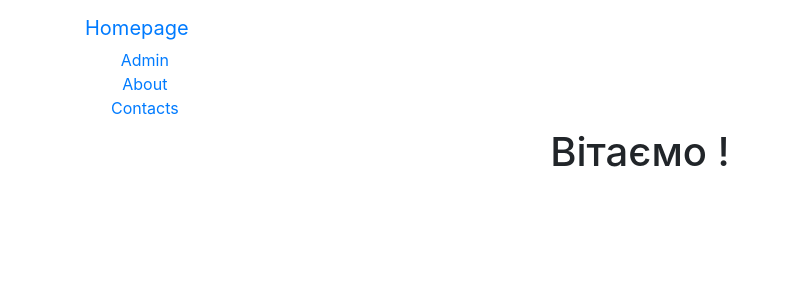
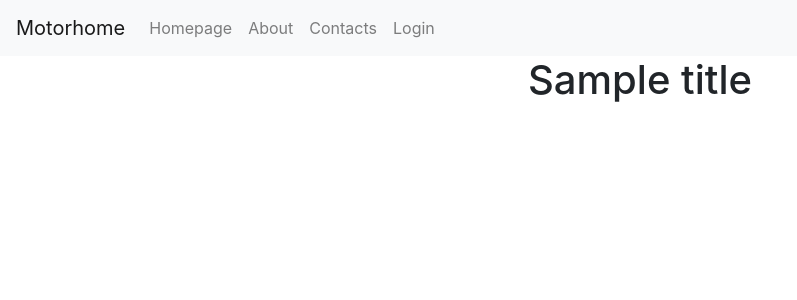
Before and after one commit to Forestriver/Motorhome, a Django app: template motorhome/templates/motorhome/layout.html in a window 1280 px wide. Shown: the top 300 px of the page, without its empty margins (0-797 px from the left). Run offline with Django 3.2, Linux system fonts and the light colour scheme; the template is opened without the code that fills it: most values are stand-ins (such as "Sample title", 1, 10 or a date in 2020); some libraries are stand-ins or nearby versions.

Commit message:
templates update

```diff
--- /dev/null
+++ b/motorhome/templates/motorhome/about.html
@@ -0,0 +1,5 @@
+{% extends "motorhome/layout.html" %}
+
+{% block content %}
+<h1>Information about Motorhome car service will be added here later</h1>
+{% endblock %}
--- /dev/null
+++ b/motorhome/templates/motorhome/contacts.html
@@ -0,0 +1,5 @@
+{% extends "motorhome/layout.html" %}
+
+{% block content %}
+<h1>Information about Motorhome contacts will be added here later</h1>
+{% endblock %}
--- /dev/null
+++ b/motorhome/templates/motorhome/homepage.html
@@ -0,0 +1,4 @@
+{% extends "motorhome/layout.html" %}
+{% block content %}
+<h1> You are at the homepage Motorhome</h1>
+{% endblock %}
--- a/motorhome/templates/motorhome/layout.html
+++ b/motorhome/templates/motorhome/layout.html
@@ -8,20 +8,27 @@
     <!-- Bootstrap CSS -->
     <link rel="stylesheet" href="https://stackpath.bootstrapcdn.com/bootstrap/4.4.1/css/bootstrap.min.css" integrity="sha384-Vkoo8x4CGsO3+Hhxv8T/Q5PaXtkKtu6ug5TOeNV6gBiFeWPGFN9MuhOf23Q9Ifjh" crossorigin="anonymous">
 
-    <title>Scorpakitch's motorhome</title>
   </head>
   <body>
     <center>
-      <nav class="navbar navbar-default navbar-static-top">
-        <div class="container">
+      <nav class="navbar navbar-expand-lg navbar-light bg-light">
+        <a class="navbar-brand" href="#">Motorhome</a>
+        <div class="navbarNav">
           <ul class="nav navbar-nav">
-            <li><a class="navbar-brand" href="{% url 'homepage' %}">Homepage</a></li>
-            <li><a class="navbar-link" href="{% url 'admin:index' %}">Admin</a></li>
-            <li><a class="navbar-link" href="{% url 'about' %}">About</a></li>
-            <li><a class="navbar-link" href="{% url 'contacts' %}">Contacts</a></li>
+            <li class=nav-item>
+              <a class="nav-link" href="{% url 'homepage' %}">Homepage</a>
+            </li>
+            <li class="nav-item">
+              <a class="nav-link" href="{% url 'about' %}">About</a>
+            </li>
+            <li class="nav-item">
+              <a class="nav-link" href="{% url 'contacts' %}">Contacts</a>
+            </li>
+            <li class="nav-item"><a class="nav-link" href="{% url 'login' %}">Login</a>
+            </li>
         </div>
       </nav>
-    <h1>Вітаємо !</h1>
+    <h1>{{Title}}</h1>
     </center>
 
     <!-- Optional JavaScript -->
--- /dev/null
+++ b/motorhome/templates/motorhome/login.html
@@ -0,0 +1,3 @@
+{% block content %}
+<a href = "Motorhome_Django\motorhome_root\motorhome\templates\motorhome\login.html"></a>
+{% endblock %}
```
